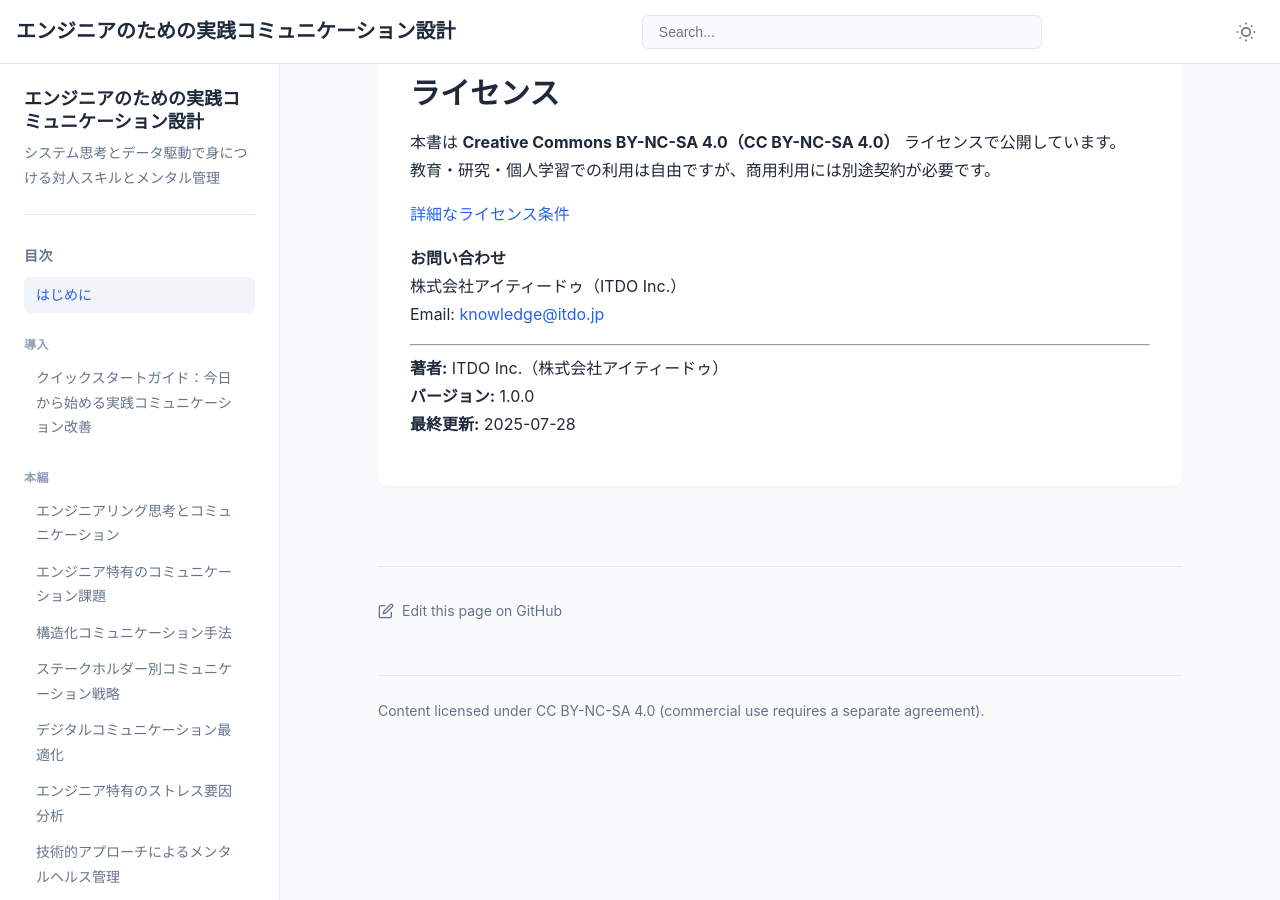
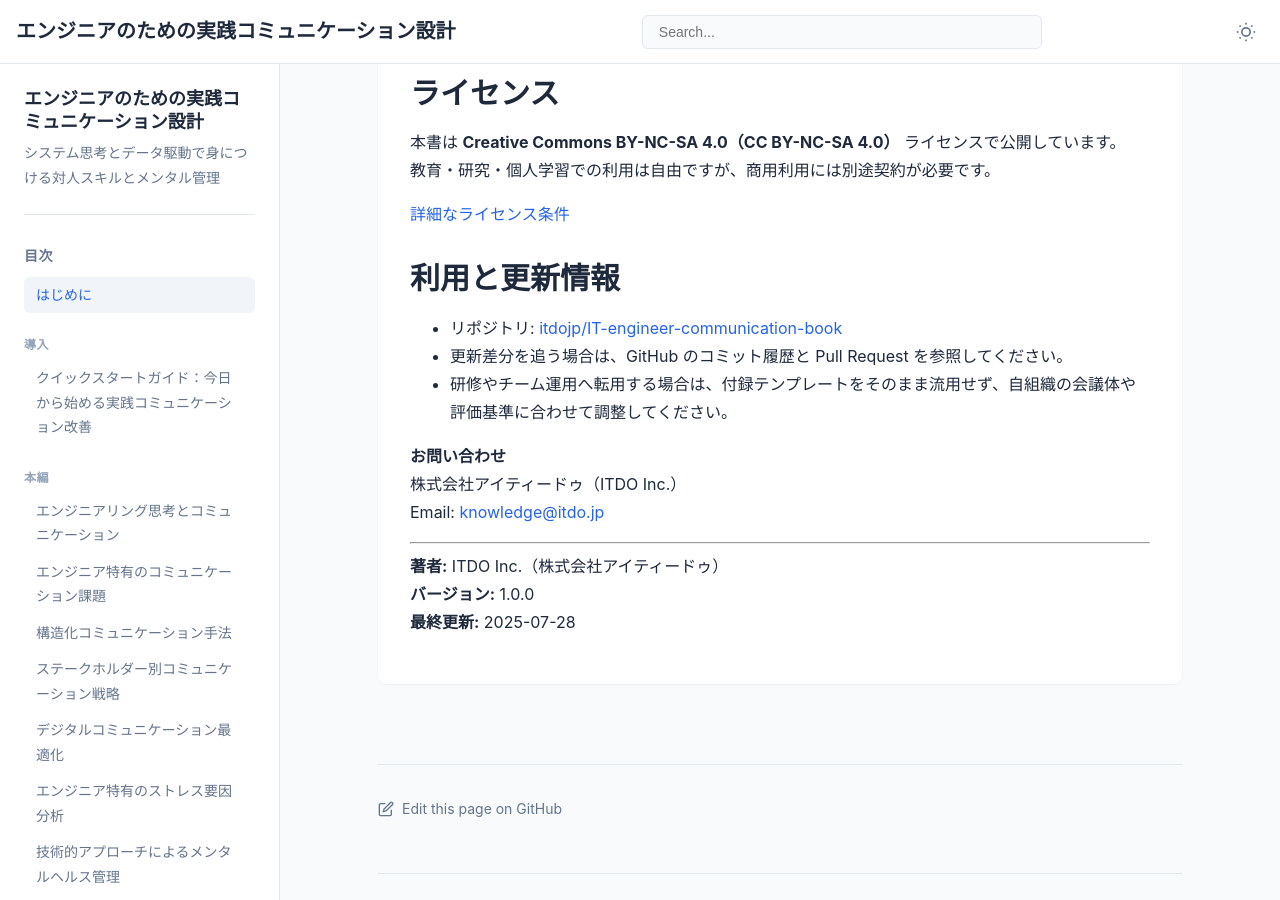
Before and after one commit to itdojp/IT-engineer-communication-book, a Jekyll site: the page built from docs/index.md, in a window 1280 px wide and 900 px high, scrolled down 2679 px. Built offline with Jekyll 4.4.1, drawn with Linux system fonts in a browser that asks for light colours.

Commit message:
docs: improve communication index guidance

```diff
--- a/docs/index.md
+++ b/docs/index.md
@@ -94,6 +94,12 @@ permalink: /
 
 [詳細なライセンス条件](https://github.com/itdojp/it-engineer-knowledge-architecture/blob/main/LICENSE.md)
 
+## 利用と更新情報
+
+- リポジトリ: [itdojp/IT-engineer-communication-book](https://github.com/itdojp/IT-engineer-communication-book)
+- 更新差分を追う場合は、GitHub のコミット履歴と Pull Request を参照してください。
+- 研修やチーム運用へ転用する場合は、付録テンプレートをそのまま流用せず、自組織の会議体や評価基準に合わせて調整してください。
+
 **お問い合わせ**
 株式会社アイティードゥ（ITDO Inc.）
 Email: [knowledge@itdo.jp](mailto:knowledge@itdo.jp)
```
